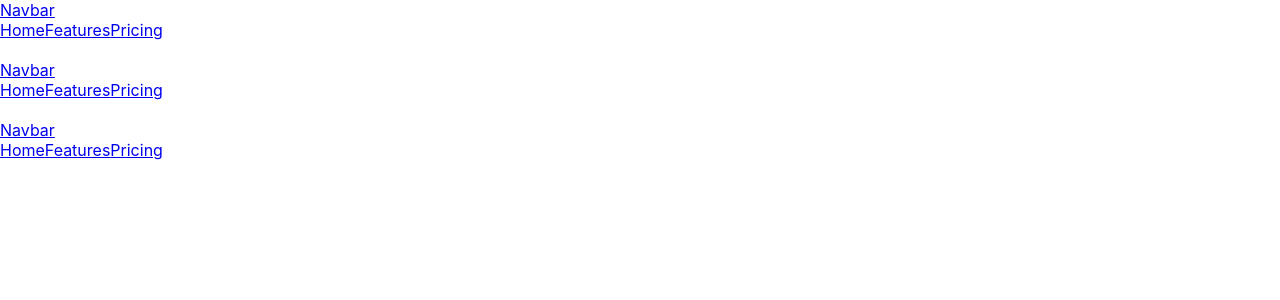
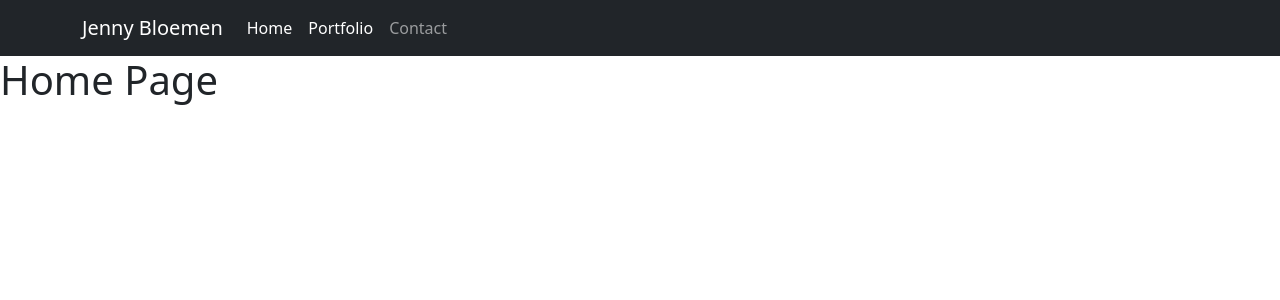
Before and after one commit to JennyBloemen/Portfolio, a React (Create React App) app: page / in a window 1280 px wide. Shown: the top 300 px of the page. Built offline with nearby package versions, Linux system fonts and the light colour scheme.

Commit message:
Got boostrap working

```diff
--- a/src/components/Navbar.js
+++ b/src/components/Navbar.js
@@ -4,39 +4,40 @@ import Container from "react-bootstrap/Container";
 import Nav from "react-bootstrap/Nav";
 import Navbar from "react-bootstrap/Navbar";
 
-function Navheader() {
+export default function Navheader({ currentPage, handlePageChange }) {
   return (
     <>
       <Navbar bg="dark" variant="dark">
         <Container>
-          <Navbar.Brand href="#home">Navbar</Navbar.Brand>
+          <Navbar.Brand href="#home">Jenny Bloemen</Navbar.Brand>
           <Nav className="me-auto">
-            <Nav.Link href="#home">Home</Nav.Link>
-            <Nav.Link href="#features">Features</Nav.Link>
-            <Nav.Link href="#pricing">Pricing</Nav.Link>
-          </Nav>
-        </Container>
-      </Navbar>
-      <br />
-      <Navbar bg="primary" variant="dark">
-        <Container>
-          <Navbar.Brand href="#home">Navbar</Navbar.Brand>
-          <Nav className="me-auto">
-            <Nav.Link href="#home">Home</Nav.Link>
-            <Nav.Link href="#features">Features</Nav.Link>
-            <Nav.Link href="#pricing">Pricing</Nav.Link>
-          </Nav>
-        </Container>
-      </Navbar>
-
-      <br />
-      <Navbar bg="light" variant="light">
-        <Container>
-          <Navbar.Brand href="#home">Navbar</Navbar.Brand>
-          <Nav className="me-auto">
-            <Nav.Link href="#home">Home</Nav.Link>
-            <Nav.Link href="#features">Features</Nav.Link>
-            <Nav.Link href="#pricing">Pricing</Nav.Link>
+            <Nav.Link
+              href="#home"
+              onClick={() => handlePageChange("Home")}
+              className={
+                currentPage === "Home" ? "nav-link active" : "nav-link"
+              }
+            >
+              Home
+            </Nav.Link>
+            <Nav.Link
+              href="#portfolio"
+              onClick={() => handlePageChange("Portfolio")}
+              className={
+                currentPage === "Home" ? "nav-link active" : "nav-link"
+              }
+            >
+              Portfolio
+            </Nav.Link>
+            <Nav.Link
+              href="#contact"
+              onClick={() => handlePageChange("Contact")}
+              className={
+                currentPage === "Contact" ? "nav-link active" : "nav-link"
+              }
+            >
+              Contact
+            </Nav.Link>
           </Nav>
         </Container>
       </Navbar>
@@ -51,8 +52,7 @@ function Navheader() {
 //         <a
 //           href="#home"
 //           onClick={() => handlePageChange("Home")}
-//           // This is a conditional (ternary) operator that checks to see if the current page is "Home"
-//           // If it is, we set the current page to 'nav-link-active', otherwise we set it to 'nav-link'
+//
 //           className={currentPage === "Home" ? "nav-link active" : "nav-link"}
 //         >
 //           Jenny Bloemen
@@ -94,5 +94,3 @@ function Navheader() {
 //     </ul>
 //   );
 // }
-
-export default Navheader;
--- a/src/components/PortfolioContainer.js
+++ b/src/components/PortfolioContainer.js
@@ -1,34 +1,32 @@
 import React, { useState } from "react";
-import Navheader from "./Navbar.js";
+import Navheader from "./Navbar";
 import Home from "./pages/Home.js";
 import Portfolio from "./pages/Portfolio.js";
 import Contact from "./pages/Contact.js";
 
 export default function PortfolioContainer() {
-  // const [currentPage, setCurrentPage] = useState("Home");
+  const [currentPage, setCurrentPage] = useState("Home");
 
-  // // This method is checking to see what the value of `currentPage` is. Depending on the value of currentPage, we return the corresponding component to render.
-  // const renderPage = () => {
-  //   if (currentPage === "Home") {
-  //     return <Home />;
-  //   }
-  //   if (currentPage === "Portfolio") {
-  //     return <Portfolio />;
-  //   }
-  //   return <Contact />;
-  // };
+  // This method is checking to see what the value of `currentPage` is. Depending on the value of currentPage, we return the corresponding component to render.
+  const renderPage = () => {
+    if (currentPage === "Home") {
+      return <Home />;
+    }
+    if (currentPage === "Portfolio") {
+      return <Portfolio />;
+    }
+    return <Contact />;
+  };
 
-  // const handlePageChange = (page) => setCurrentPage(page);
+  const handlePageChange = (page) => setCurrentPage(page);
 
   return (
     <div>
-      {/* We are passing the currentPage from state and the function to update it */}
       <Navheader
-      // currentPage={currentPage}
-      // handlePageChange={handlePageChange}
+        currentPage={currentPage}
+        handlePageChange={handlePageChange}
       />
-      {/* Here we are calling the renderPage method which will return a component  */}
-      {/* {renderPage()} */}
+      {renderPage()}
     </div>
   );
 }
--- a/src/components/Projects.js
+++ b/src/components/Projects.js
@@ -1,34 +1,54 @@
 import React from "react";
+
+import Card from "react-bootstrap/Card";
+import ListGroup from "react-bootstrap/ListGroup";
 
 export default function Projects({ data }) {
   const { title, description, img, github, deployed } = data;
   return (
     <div>
-      <h3>{title}</h3>
+      {/* <h3>{title}</h3>
       <p>{description}</p>
       <img src={img} alt="project image"></img>
       <a>{github}</a>
-      <a>{deployed}</a>
+      <a>{deployed}</a> */}
+      <Card style={{ width: "18rem" }}>
+        <Card.Img variant="top" src={img} />
+        <Card.Body>
+          <Card.Title>{title}</Card.Title>
+          <Card.Text>{description}</Card.Text>
+        </Card.Body>
+        <Card.Body>
+          <Card.Link href="#">Github:{github}</Card.Link>
+          <Card.Link href="#">Deployed:{deployed}</Card.Link>
+        </Card.Body>
+      </Card>
     </div>
   );
 }
 
-// bootstrap 5.0 css to play with
-{
-  /* <div class="card" style="width: 18rem;">
-  <img src="..." class="card-img-top" alt="...">
-  <div class="card-body">
-    <h5 class="card-title">Card title</h5>
-    <p class="card-text">Some quick example text to build on the card title and make up the bulk of the card's content.</p>
-  </div>
-  <ul class="list-group list-group-flush">
-    <li class="list-group-item">An item</li>
-    <li class="list-group-item">A second item</li>
-    <li class="list-group-item">A third item</li>
-  </ul>
-  <div class="card-body">
-    <a href="#" class="card-link">Card link</a>
-    <a href="#" class="card-link">Another link</a>
-  </div>
-</div> */
-}
+// function KitchenSinkExample() {
+//   return (
+//     <Card style={{ width: '18rem' }}>
+//       <Card.Img variant="top" src="holder.js/100px180?text=Image cap" />
+//       <Card.Body>
+//         <Card.Title>Card Title</Card.Title>
+//         <Card.Text>
+//           Some quick example text to build on the card title and make up the
+//           bulk of the card's content.
+//         </Card.Text>
+//       </Card.Body>
+//       <ListGroup className="list-group-flush">
+//         <ListGroup.Item>Cras justo odio</ListGroup.Item>
+//         <ListGroup.Item>Dapibus ac facilisis in</ListGroup.Item>
+//         <ListGroup.Item>Vestibulum at eros</ListGroup.Item>
+//       </ListGroup>
+//       <Card.Body>
+//         <Card.Link href="#">Card Link</Card.Link>
+//         <Card.Link href="#">Another Link</Card.Link>
+//       </Card.Body>
+//     </Card>
+//   );
+// }
+
+// export default KitchenSinkExample;
--- a/src/components/pages/Home.js
+++ b/src/components/pages/Home.js
@@ -4,7 +4,7 @@ export default function Home() {
   return (
     <div>
       <div>
-        <h1>Header</h1>
+        <h1>Home Page</h1>
       </div>
     </div>
   );
--- a/src/index.js
+++ b/src/index.js
@@ -1,18 +1,6 @@
 import React from "react";
-import ReactDOM from "react-dom/client";
-import "./index.css";
+import ReactDOM from "react-dom";
 import App from "./App";
-import reportWebVitals from "./reportWebVitals";
-// import Home from "./components/Home";
+import "bootstrap/dist/css/bootstrap.min.css";
 
-const root = ReactDOM.createRoot(document.getElementById("root"));
-root.render(
-  <React.StrictMode>
-    <App />
-  </React.StrictMode>
-);
-
-// If you want to start measuring performance in your app, pass a function
-// to log results (for example: reportWebVitals(console.log))
-// or send to an analytics endpoint. Learn more: https://bit.ly/CRA-vitals
-reportWebVitals();
+ReactDOM.render(<App />, document.getElementById("root"));
```
Also changed, not shown: package.json (+4 -4 lines), 1 other file (tests, documents, lock files or other folders).
